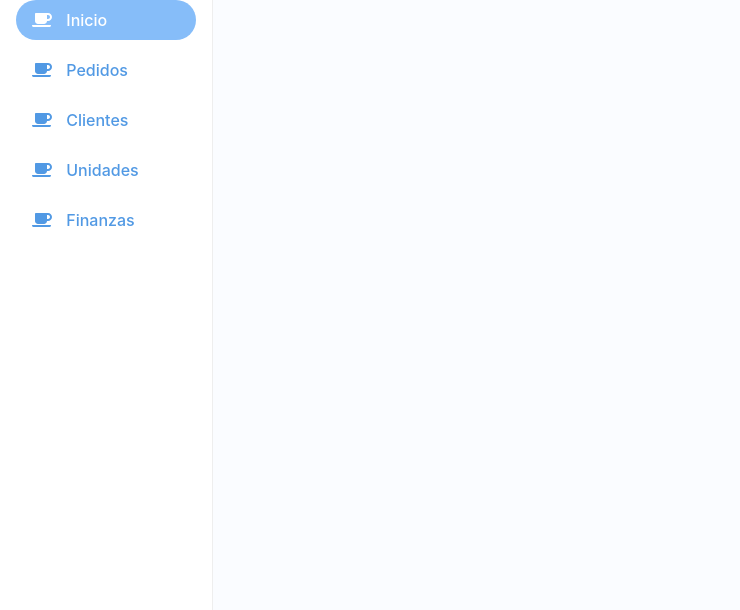
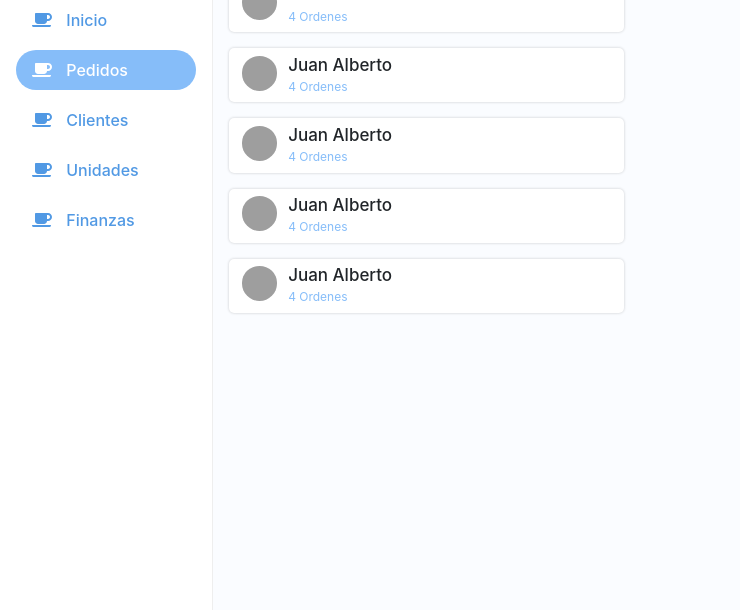
Before and after one commit to jairocobo/react-eass, a React app: page /clients in a window 1280 px wide. Shown: the part 190-800 px from the top of the page, without its empty margins (0-740 px from the left). Built offline with nearby package versions, Linux system fonts and the light colour scheme; grey boxes are pictures that could not be loaded.

Commit message:
Clientes added and works

```diff
--- a/src/assets/css/components/Item.css
+++ b/src/assets/css/components/Item.css
@@ -6,6 +6,23 @@
     border-radius: 5px;
     position: relative;
     transition: all .3s;
+}
+.Item.Client h4{
+    font-size: 17px;
+    margin-bottom: 3px !important;
+}
+.Item.Client p{
+    font-size: 12px;
+    font-size: 12px;
+    color: #86bdf9;
+    margin-bottom: 0;
+}
+.mr-3{
+    border-radius: 40px;
+    width: 35px;
+    padding-top: 1px;
+    height: 36px;
+    margin-right: 11px !important;
 }
 .Item:hover{
     transform: scale(.99);
--- a/src/assets/css/components/Orders.css
+++ b/src/assets/css/components/Orders.css
@@ -1,3 +1,3 @@
 .Orders{
-    padding: 1em;
+    padding: 1em !important;
 }
--- /dev/null
+++ b/src/components/Item-Clients.js
@@ -0,0 +1,18 @@
+import React from 'react'
+
+import '../assets/css/components/Item.css'
+
+const Item = (props) => {
+
+    return (
+        <div className="Item Client media">
+            <img src="https://aslan.es/wp-content/uploads/2019/02/avatar.gif" class="mr-3" alt="..." />
+            <div class="media-body">
+                <h4>Juan Alberto</h4>
+                <p>4 Ordenes</p>
+            </div>
+        </div>
+    )
+}
+
+export default Item
--- a/src/components/Menu.js
+++ b/src/components/Menu.js
@@ -10,9 +10,11 @@ import { FontAwesomeIcon } from '@fortawesome/react-fontawesome'
 import { faCoffee } from '@fortawesome/free-solid-svg-icons'
 
 const Menu = () => {
-    const setMenu = (props) => {
-        const item = document.querySelector('.nav-link')
-        item.classList.remove('remove')
+    const setMenu = (id) => {
+        if(id){
+            document.querySelector('.nav-link.active').classList.remove('active')
+            document.querySelector(`.${id}`).classList.add('active')
+        }
     }
     return (
         <nav>
@@ -20,19 +22,19 @@ const Menu = () => {
                 <img src={avatar} alt="Avatar" />
             </div>
             <ul className="nav flex-column MenuSub">
-                <Link to="/" className="nav-link active" onClick={setMenu}>
+                <Link to="/" className="nav-link home" onClick={() => setMenu('home')}>
                     <FontAwesomeIcon icon={faCoffee} /> Inicio
                 </Link>
-                <Link to="/orders" className="nav-link" onClick={setMenu}>
+                <Link to="/orders" className="nav-link orders active" onClick={() => setMenu('orders')}>
                     <FontAwesomeIcon icon={faCoffee} /> Pedidos
                 </Link>
-                <Link to="/clients" className="nav-link" onClick={setMenu}>
+                <Link to="/clients" className="nav-link clients" onClick={() => setMenu('clients')}>
                     <FontAwesomeIcon icon={faCoffee} /> Clientes
                 </Link>
-                <Link to="/motors" className="nav-link" onClick={setMenu}>
+                <Link to="/motors" className="nav-link motors" onClick={() => setMenu('motors')}>
                     <FontAwesomeIcon icon={faCoffee} /> Unidades
                 </Link>
-                <Link to="/finances" className="nav-link" onClick={setMenu}>
+                <Link to="/finances" className="nav-link finances" onClick={() => setMenu('finances')}>
                     <FontAwesomeIcon icon={faCoffee} /> Finanzas
                 </Link>
             </ul>
--- /dev/null
+++ b/src/pages/Clients.js
@@ -0,0 +1,26 @@
+import React from 'react'
+
+import { Form, Col } from 'react-bootstrap'
+import '../assets/css/components/Orders.css'
+
+import Item from '../components/Item-Clients.js'
+
+const Clients = () => {
+    return (
+        <>
+            <Col sm={4} className="Tab1 Orders">
+                <h2>Clientes</h2>
+                <Form.Control type="email" placeholder="Búscar..." className="Search"/>
+                <div className="Add">Agregar un cliente</div>
+                <Item></Item>
+                <Item></Item>
+                <Item></Item>
+                <Item></Item>
+                <Item></Item>
+            </Col>
+            <Col sm={6}>prueba</Col>
+        </>
+    )
+}
+
+export default Clients
--- a/src/pages/Orders.js
+++ b/src/pages/Orders.js
@@ -1,17 +1,23 @@
 import React from 'react'
 
-import Orders from '../components/Orders'
-
-import {Col} from 'react-bootstrap'
+import { Form, Col } from 'react-bootstrap'
 
 import '../assets/css/pages/App.css'
-
+import '../assets/css/components/Orders.css'
+import Item from '../components/Item-Orders.js'
 
 const App = () => {
   return (
     <>
-      <Col sm={4}>
-        <Orders />
+      <Col sm={4} className="Tab1 Orders">
+        <h2>Pedidos</h2>
+        <Form.Control type="email" placeholder="Búscar..." className="Search"/>
+        <div className="Add">Agregar un pedido</div>
+        <Item color="primary"/>
+        <Item color="success" />
+        <Item color="info" />
+        <Item color="warning" />
+        <Item color="dark" />
       </Col>
       <Col sm={6}>prueba</Col>
     </>
--- a/src/routes/App.js
+++ b/src/routes/App.js
@@ -3,6 +3,7 @@ import React from 'react'
 import Layout from '../components/Layout'
 
 import Orders from '../pages/Orders'
+import Clients from '../pages/Clients'
 
 import { BrowserRouter, Switch, Route } from "react-router-dom";
 
@@ -12,6 +13,8 @@ const App = () => {
       <Layout>
         <Switch>
           <Route exact path="/" component={Orders} />
+          <Route exact path="/orders" component={Orders} />
+          <Route exact path="/clients" component={Clients} />
         </Switch>
       </Layout>
     </BrowserRouter>
```
Also changed, not shown: src/components/Item-Orders.js (renamed from src/components/Item.js).
